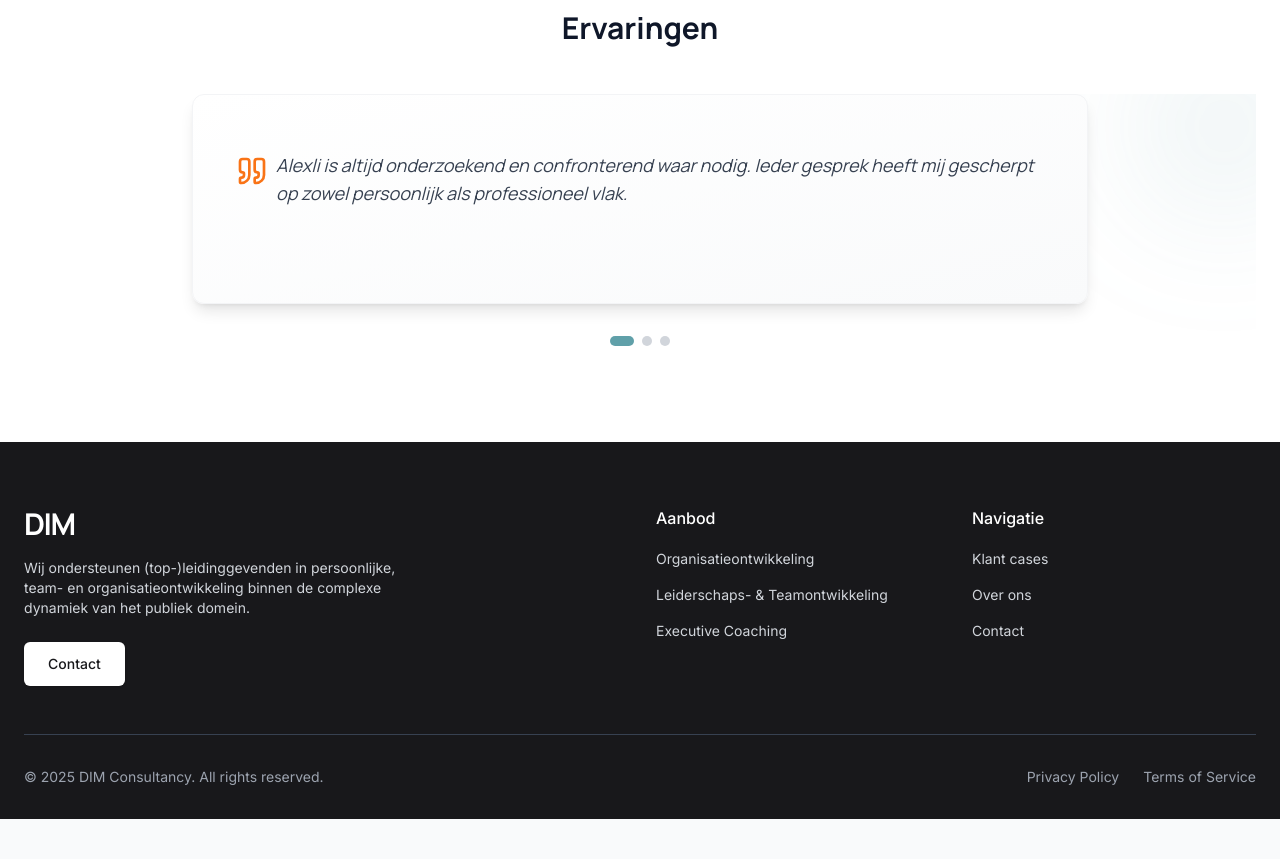
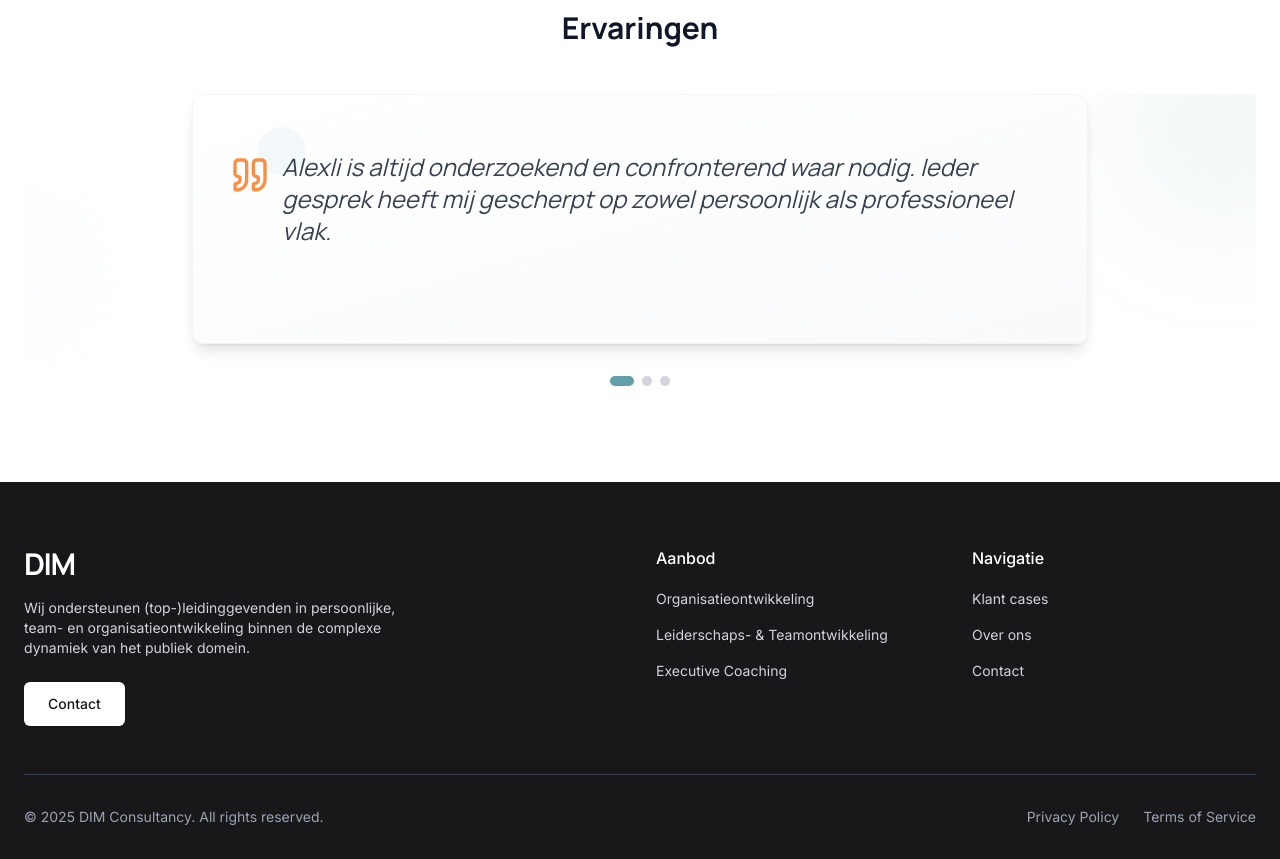
Before and after one commit to dimamsterdam/dim-amsterdam, a React (Vite) app: page /diensten/executive-coaching in a window 1280 px wide. Shown: the part 2520-3379 px from the top of the page. Before the commit the page ends 3339 px from the top, so only its background shows below. Built offline with nearby package versions, Linux system fonts and the light colour scheme.

Commit message:
Improve testimonial block quote
Improve the design and font size of the testimonial block quote for a more compelling visual appearance.

```diff
--- a/src/components/SimpleTestimonialBlock.tsx
+++ b/src/components/SimpleTestimonialBlock.tsx
@@ -41,9 +41,13 @@ const SimpleTestimonialBlock: React.FC<SimpleTestimonialBlockProps> = ({ testimo
           >
             <div className="text-center py-6">
               <div className="flex items-start justify-center mb-4">
-                <Quote className="h-8 w-8 text-[#F97316] mr-2 flex-shrink-0 mt-1" />
-                <blockquote className="text-base md:text-lg font-display text-gray-700 italic mb-6 text-left max-w-3xl">
-                  {testimonials[activeIndex].quote}
+                <Quote className="h-10 w-10 text-[#F97316] mr-3 flex-shrink-0 mt-1 opacity-80" />
+                <blockquote
+                  className="text-lg md:text-xl lg:text-2xl font-display text-gray-700 italic mb-6 text-left max-w-3xl leading-relaxed relative"
+                  contentEditable
+                >
+                  <span className="relative z-10">{testimonials[activeIndex].quote}</span>
+                  <div className="absolute -left-6 -top-6 w-12 h-12 bg-teal-light rounded-full opacity-40 -z-10"></div>
                 </blockquote>
               </div>
             </div>
@@ -63,6 +67,7 @@ const SimpleTestimonialBlock: React.FC<SimpleTestimonialBlockProps> = ({ testimo
       </div>
 
       <div className="absolute -top-16 -right-16 w-48 h-48 bg-primary/10 rounded-full blur-3xl"></div>
+      <div className="absolute bottom-12 -left-16 w-32 h-32 bg-teal-light/20 rounded-full blur-2xl"></div>
     </div>
   );
 };
```
